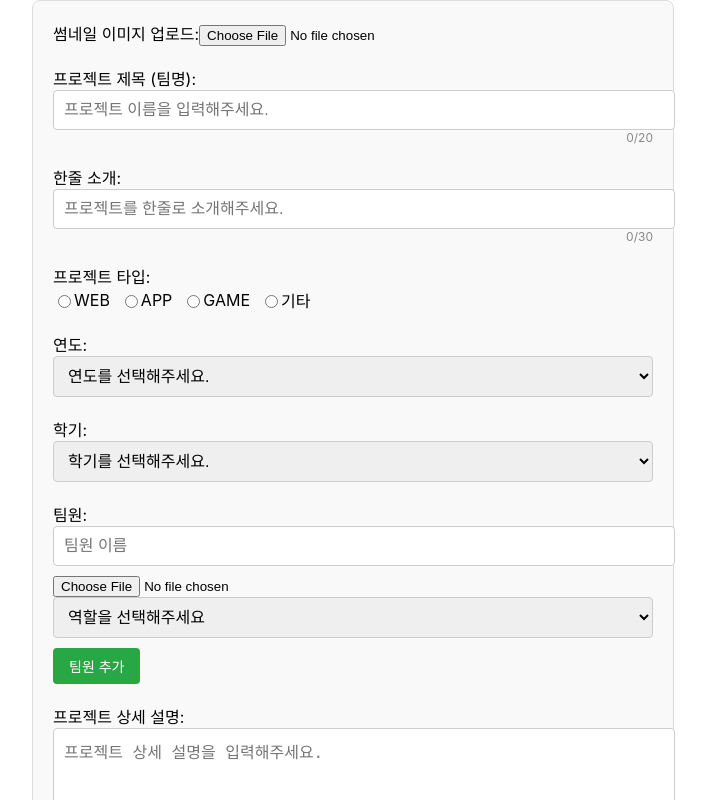
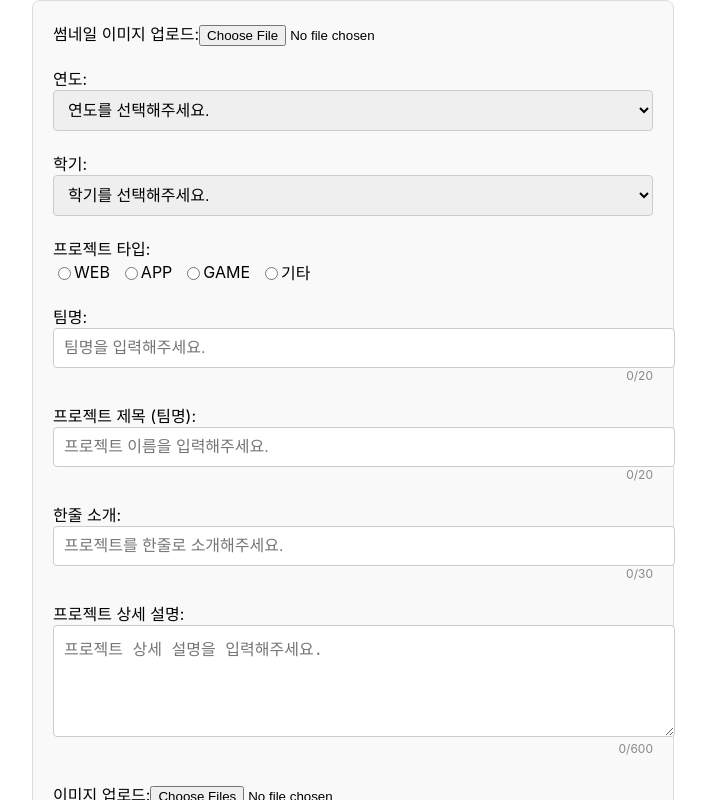
Before and after one commit to pknu-wap/2024_2_WEB_2, a React (Create React App) app in the folder client/: page / in a window 1280 px wide. Shown: the top 800 px of the page, without its empty margins (287-993 px from the left). Built offline with nearby package versions, Linux system fonts and the light colour scheme.

Commit message:
feature: 팀명 입력 필드 추가

```diff
--- a/client/src/components/ProjectCreation/ProjectForm.js
+++ b/client/src/components/ProjectCreation/ProjectForm.js
@@ -72,6 +72,8 @@ const ProjectForm = ({ onSubmit }) => {
   // 구조 분해 할당
   const {
     // 상태
+    teamName,
+    setTeamName,
     title,
     setTitle,
     projectType,
@@ -127,6 +129,79 @@ const ProjectForm = ({ onSubmit }) => {
         )}
       </div>
 
+      {/* 연도 선택 */}
+      <div className="form-group">
+        <label>연도:</label>
+        <select
+          className="select-field"
+          value={projectYear}
+          onChange={(e) => setProjectYear(e.target.value)}
+        >
+          <option value="">연도를 선택해주세요.</option>
+          {Array.from({ length: 76 }, (_, i) => 2024 + i).map((year) => (
+            <option key={year} value={year}>
+              {year}
+            </option>
+          ))}
+        </select>
+      </div>
+
+      {/* 학기 선택 */}
+      <div className="form-group">
+        <label>학기:</label>
+        <select
+          className="select-field"
+          value={semester}
+          onChange={(e) => setSemester(e.target.value)}
+        >
+          <option value="">학기를 선택해주세요.</option>
+          <option value="1">1학기</option>
+          <option value="2">2학기</option>
+        </select>
+      </div>
+
+      {/* 프로젝트 타입 선택 */}
+      <div className="form-group">
+        <label>프로젝트 타입:</label>
+        <div className="radio-group">
+          {projectTypeOptions.map((type) => (
+            <label key={type} className="radio-option">
+              <input
+                type="radio"
+                name="projectType"
+                value={type}
+                checked={projectType === type}
+                onChange={(e) => setProjectType(e.target.value)}
+              />
+              {type}
+            </label>
+          ))}
+        </div>
+        {errorMessage.projectType && (
+          <p className="error-message">{errorMessage.projectType}</p>
+        )}
+      </div>
+      {/*팀명*/}
+      <div className="form-group">
+        <label>팀명:</label>
+        <input
+          name="teamName"
+          className="input-field"
+          type="text"
+          placeholder="팀명을 입력해주세요."
+          maxLength={"20"}
+          value={teamName}
+          onChange={(e) => {
+            setTeamName(e.target.value);
+            handleInputLimit(e);
+          }}
+        />
+        <span className="char-count">{teamName.length}/20</span>
+        {errorMessage.teamName && (
+          <p className="error-message">{errorMessage.teamName}</p>
+        )}
+      </div>
+
       {/* 제목 입력 */}
       <div className="form-group">
         <label>프로젝트 제목 (팀명):</label>
@@ -167,82 +242,6 @@ const ProjectForm = ({ onSubmit }) => {
         {errorMessage.summary && (
           <p className="error-message">{errorMessage.summary}</p>
         )}
-      </div>
-
-      {/* 프로젝트 타입 선택 */}
-      <div className="form-group">
-        <label>프로젝트 타입:</label>
-        <div className="radio-group">
-          {projectTypeOptions.map((type) => (
-            <label key={type} className="radio-option">
-              <input
-                type="radio"
-                name="projectType"
-                value={type}
-                checked={projectType === type}
-                onChange={(e) => setProjectType(e.target.value)}
-              />
-              {type}
-            </label>
-          ))}
-        </div>
-        {errorMessage.projectType && (
-          <p className="error-message">{errorMessage.projectType}</p>
-        )}
-      </div>
-
-      {/* 연도 선택 */}
-      <div className="form-group">
-        <label>연도:</label>
-        <select
-          className="select-field"
-          value={projectYear}
-          onChange={(e) => setProjectYear(e.target.value)}
-        >
-          <option value="">연도를 선택해주세요.</option>
-          {Array.from({ length: 76 }, (_, i) => 2024 + i).map((year) => (
-            <option key={year} value={year}>
-              {year}
-            </option>
-          ))}
-        </select>
-      </div>
-
-      {/* 학기 선택 */}
-      <div className="form-group">
-        <label>학기:</label>
-        <select
-          className="select-field"
-          value={semester}
-          onChange={(e) => setSemester(e.target.value)}
-        >
-          <option value="">학기를 선택해주세요.</option>
-          <option value="1">1학기</option>
-          <option value="2">2학기</option>
-        </select>
-      </div>
-
-      {/* 팀원 입력 */}
-      <div className="form-group">
-        <label>팀원:</label>
-        {teamMembers.map((member, index) => (
-          <TeamMemberInput
-            key={index}
-            member={member}
-            index={index}
-            handleMemberNameChange={handleMemberNameChange}
-            handleMemberImageUpload={handleMemberImageUpload}
-            handleRoleChange={handleRoleChange}
-            handleMemberNameFocus={handleMemberNameFocus}
-          />
-        ))}
-        <button
-          className="add-member-btn"
-          type="button"
-          onClick={addTeamMember}
-        >
-          팀원 추가
-        </button>
       </div>
 
       {/* 프로젝트 상세 설명 */}
@@ -288,6 +287,31 @@ const ProjectForm = ({ onSubmit }) => {
         )}
       </div>
 
+      {/* 팀원 입력 */}
+      <div className="form-group">
+        <label>팀원:</label>
+        {teamMembers.map((member, index) => (
+          <TeamMemberInput
+            key={index}
+            member={member}
+            index={index}
+            handleMemberNameChange={handleMemberNameChange}
+            handleMemberImageUpload={handleMemberImageUpload}
+            handleRoleChange={handleRoleChange}
+            handleMemberNameFocus={handleMemberNameFocus}
+          />
+        ))}
+        <button
+          className="add-member-btn"
+          type="button"
+          onClick={addTeamMember}
+        >
+          팀원 추가
+        </button>
+      </div>
+
+      {/* 기술 스택 추가 예정 */}
+
       {uploadError && <p className="error-message">{uploadError}</p>}
 
       <button className="submit-btn" type="submit" disabled={uploading}>
--- a/client/src/hooks/ProjectCreation/useProjectForm.js
+++ b/client/src/hooks/ProjectCreation/useProjectForm.js
@@ -4,6 +4,7 @@ import { useState } from "react";
 
 const useProjectForm = () => {
   // 입력 폼 요소들의 상태
+  const [teamName, setTeamName] = useState("");
   const [title, setTitle] = useState("");
   const [projectType, setProjectType] = useState("");
   const [content, setContent] = useState("");
@@ -97,6 +98,8 @@ const useProjectForm = () => {
       setInputContent(value.length);
     } else if (name === "summary") {
       setInputSummary(value.length);
+    } else if (name === "teamName") {
+      setTeamName(value);
     }
   };
 
@@ -105,6 +108,11 @@ const useProjectForm = () => {
     const errors = {};
 
     const requiredFields = [
+      {
+        value: teamName,
+        fieldName: "teamName",
+        message: "팀 이름을 입력해주세요.",
+      },
       {
         value: title,
         fieldName: "title",
@@ -172,6 +180,7 @@ const useProjectForm = () => {
       setUploading(false);
 
       // 폼 초기화
+      setTeamName("");
       setTitle("");
       setProjectType("");
       setContent("");
@@ -194,6 +203,8 @@ const useProjectForm = () => {
 
   return {
     // 상태
+    teamName,
+    setTeamName,
     title,
     setTitle,
     projectType,
```
